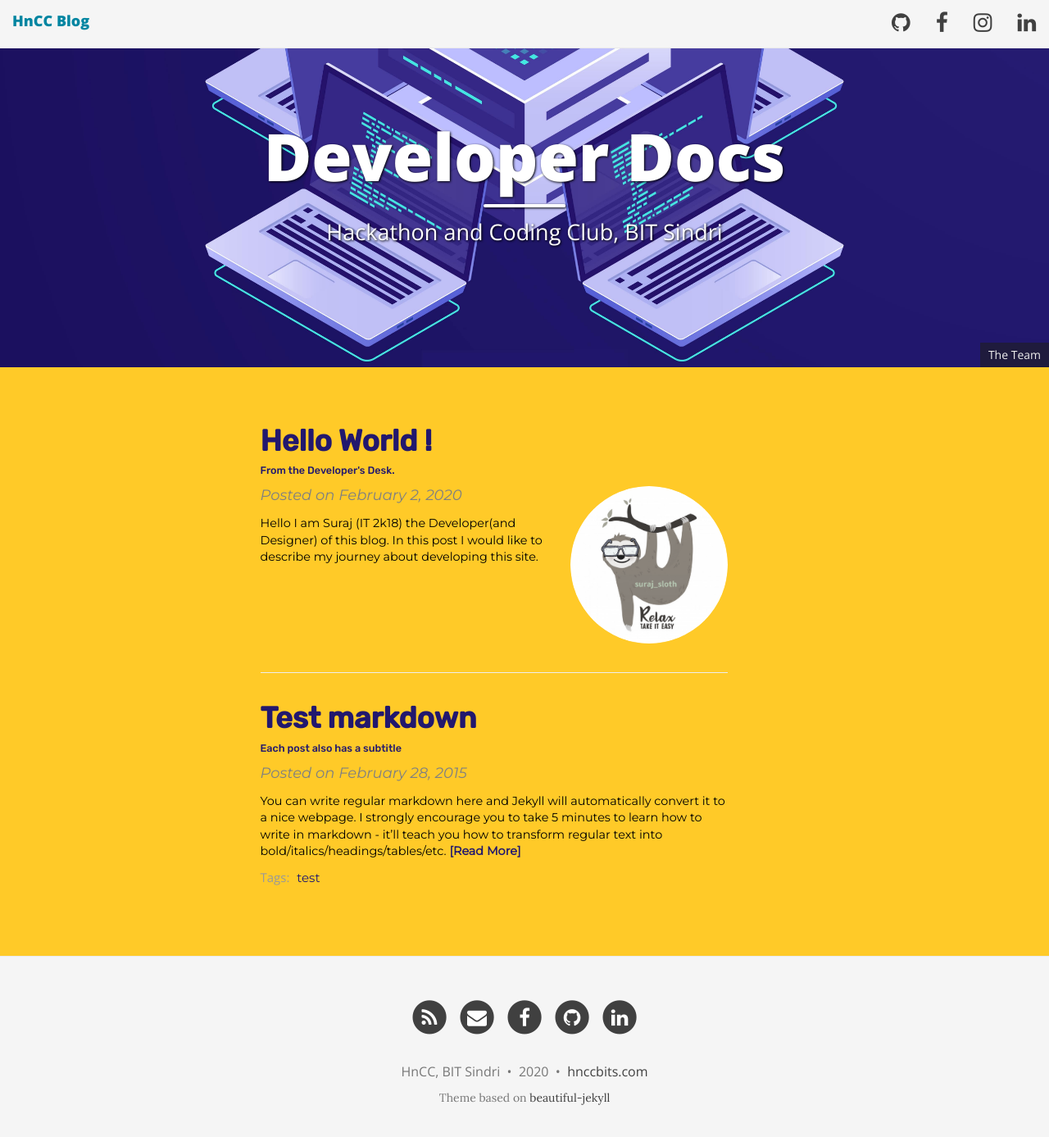
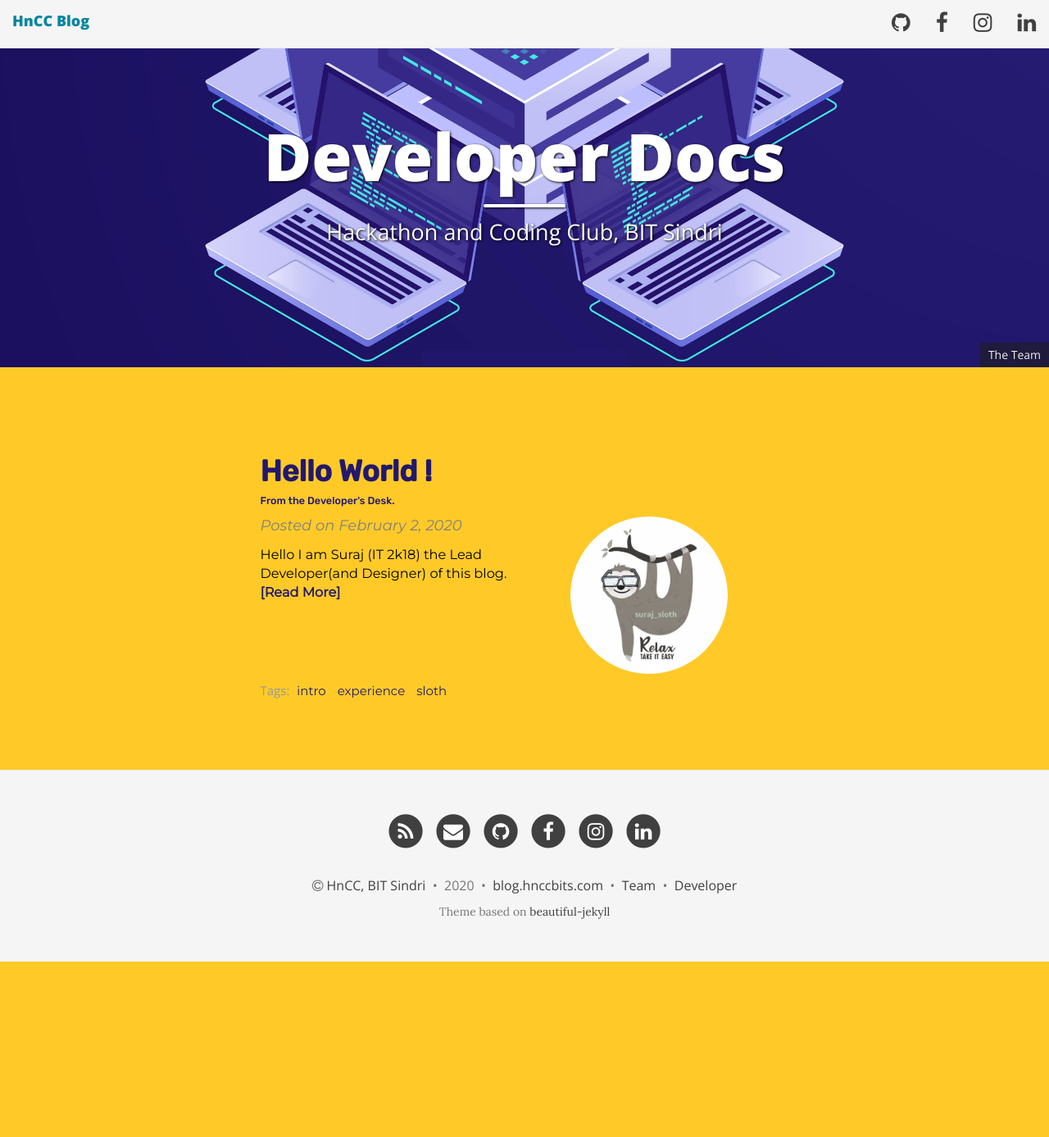
Before and after one commit to Zeeshan-2k1/HnCC-Blog, a Jekyll site: the page built from index.html, in a window 1280 px wide and 1400 px high, scrolled down 95 px. Shown: the top 1387 px of the window at 82% size. Built offline with Jekyll 4.4.1, drawn with Linux system fonts in a browser that asks for light colours; nearby versions of some CDN libraries; the list of posts is cut into pages by our own code; after the commit the page ends 1268 px from its top, so only the background shows below that.

Commit message:
Finished Site dev

````diff
--- a/_config.yml
+++ b/_config.yml
@@ -72,8 +72,9 @@ author:
 social-network-links:
   rss: true
   email: "hnccbits@gmail.com"
+  github: hnccbits
   facebook: hnccbits
-  github: hnccbits
+  instagram: hnccbits
 # twitter: false
 #  reddit: yourname
   linkedin: hnccbits
@@ -96,7 +97,7 @@ share-links-active:
 
 # How to display the link to the website in the footer
 # Remove this if you don't want a link in the footer
-url-pretty: "hnccbits.com"  # eg. "deanattali.com/beautiful-jekyll"
+url-pretty: "blog.hnccbits.com"  # eg. "deanattali.com/beautiful-jekyll"
 
 # --- Web Statistics Section --- #
 
@@ -254,6 +255,3 @@ prose:
 plugins:
   - jekyll-paginate
   - jekyll-sitemap
-
-# Beautiful Jekyll / Dean Attali
-# 2fc73a3a967e97599c9763d05e564189
--- a/_includes/footer.html
+++ b/_includes/footer.html
@@ -24,7 +24,8 @@
           {%- endfor -%}
         </ul>
       <p class="copyright text-muted">
-      {{ site.author.name }}
+        <i class="fa fa-copyright"></i>
+      <a href="https://hnccbits.com" target="_blank">{{ site.author.name }}</a>
       &nbsp;&bull;&nbsp;
       {{ site.time | date: '%Y' }}
 
@@ -32,6 +33,13 @@
       &nbsp;&bull;&nbsp;
       <a href="{{ '' | absolute_url }}">{{ site.url-pretty }}</a>
       {% endif %}
+
+
+      &nbsp;&bull;&nbsp;
+      <a href="https://hnccbits.com/team.html" target="_blank">Team</a>
+
+      &nbsp;&bull;&nbsp;
+      <a href="https://www.linkedin.com/in/suraj-sloth/" target="_blank">Developer</a>
 
       {% if site.matomo %}
         {% if site.matomo.opt-out %}
--- a/_posts/2020-02-02-first-post.md
+++ b/_posts/2020-02-02-first-post.md
@@ -6,7 +6,51 @@ image: /img/hello-sloth.png
 css: /assets/css/styles.css
 bigimg:
   - "/img/hello-cover.jpg" : "Hello World"
+
+tags : [intro, experience, sloth]
 ---
 
-Hello I am Suraj (IT 2k18) the Developer(and Designer) of this blog.
-In this post I would like to describe my journey about developing this site.
+**Hello I am Suraj (IT 2k18) the Lead Developer(and Designer) of this blog.**
+
+```javascript
+var s= "Hello to this dynamic world from HnCC";
+alert(s);
+```
+_A "Hello, World!" program generally is very simple in most programming languages, and is often used to illustrate the basic syntax of a programming language. It is often the first program written by people learning to code._
+
+In this post I would like to describe our journey about developing this site.
+
+# The idea
+```
+var blog = new Idea();
+```
+
+We thought of introducing our internal working, management and coordination of our project experiences, tutorials, organizing experiences through a medium.
+We got inspired by developer clubs of other colleges. Sourav Sir, Raj Sir & Neeraj Sir suggested and agreed upon working on this idea.
+
+In our Developers' Meet (***Yes, that's what we call our Club Meetings***) on December(the **Web Development Team**) we discussed upon design (with the **Design team**.) and the tech stacks we will be using.
+
+# Development Starts
+
+
+> **Less ~~talk~~ more _CODE_.**
+
+The possible frameworks we thought were, Wordpress, Jekyll & Hugo. Sorting this we thought to learn something new and a content focused platform and more about the code.
+
+Jekyll (written in Ruby) uses markdown (plaintext form) to generate blog pages reducing the pain of writing code again and again or setting up a bulky CMS like wordpress.
+
+We tried to explore the jekyll framework due to its vast amount of available themes. We started hacking(read explore) about Jekyll. It uses liquid templating to provide customization. I tweaked its templating HTML & CSS part to give it a new look (Beautiful Jekyll theme).
+
+Our design team provided us layouts and graphics to give it a ecstatic look.
+
+A major hurdle faced was using CI/CD over GitLab due to package versions in remote system and local pushed code.
+
+![Meme](https://qph.fs.quoracdn.net/main-qimg-e6254d8b9a4a91ea16070fa278f8ee5a){: .center-block : }
+
+# Deployment and Release
+
+```javascript
+hncc.add(blog);
+```
+Finally it is deployed over GitLab pages. It gives me immense pleasure and excitement for this blog.
+Hope we release great content for this community.
--- a/assets/css/styles.css
+++ b/assets/css/styles.css
@@ -34,7 +34,7 @@ body{
 
 .post-entry {
 	font-family: 'Montserrat'!important ;
-	font-size: .8em;
+	font-size: .9em;
 }
 
 h2, h3, h4{
@@ -42,7 +42,23 @@ h2, h3, h4{
 	font-size: .7em;
 }
 
+.post-preview{
+	padding-top: 4em;
+}
+
 .blog-post{
 	color: black;
 	font-family: 'Montserrat';
+	font-size: .9em;
 }
+
+.blog-post h1,h2,h3{
+	font-family: 'Rubik';
+	font-size: ;
+}
+
+.blog-post{
+	padding-left: 7%;
+	padding-right: 5%;
+	width: 88%;
+}
````
Also changed, not shown: _includes/social-share.html (+9 -9 lines), _posts/sample2015-02-28-test-markdown.md (renamed from _posts/2015-02-28-test-markdown.md), 1 other file.
